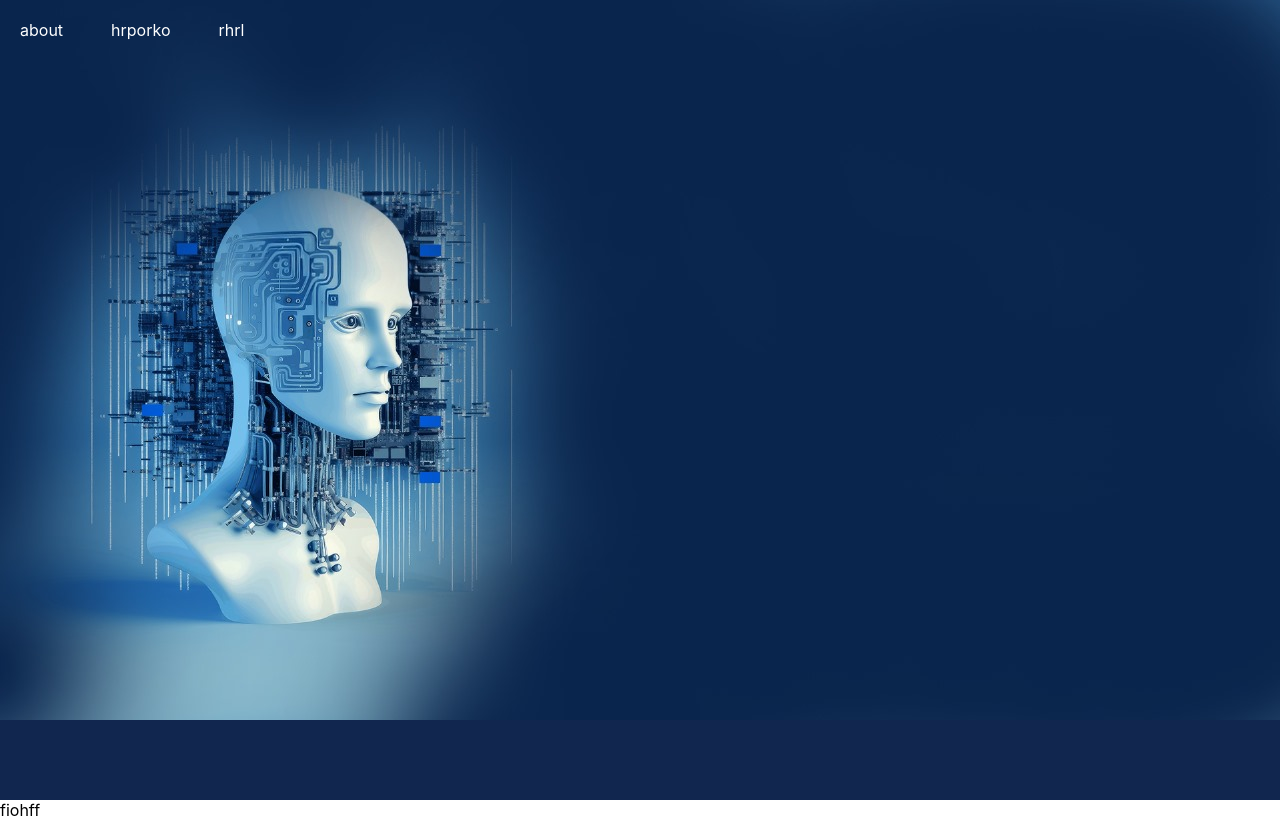
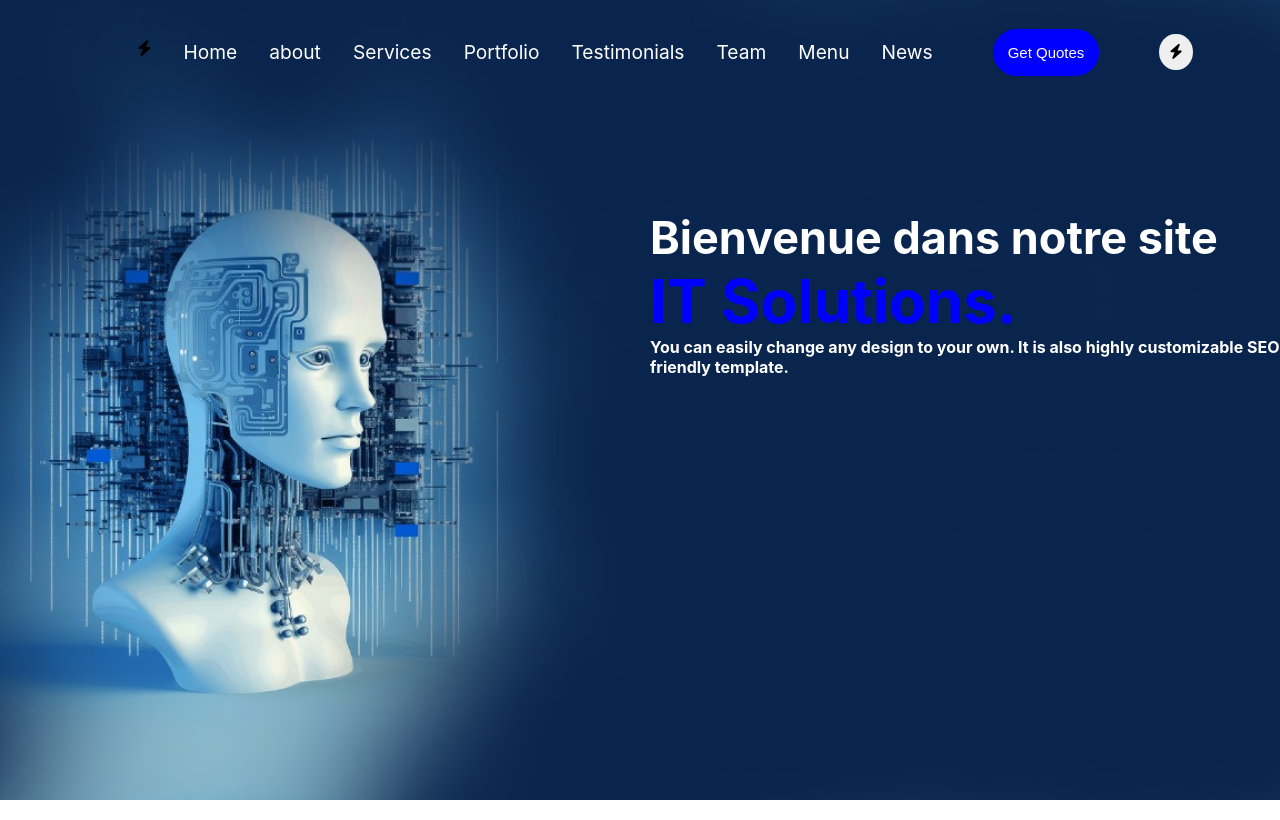
Before and after one commit to NizarDouirek/AlphaWeb, a React (Create React App) app: page / in a window 1280 px wide. Built offline with nearby package versions, Linux system fonts and the light colour scheme.

Commit message:
add Header

```diff
--- a/public/index.html
+++ b/public/index.html
@@ -15,6 +15,8 @@
       user's mobile device or desktop. See https://developers.google.com/web/fundamentals/web-app-manifest/
     -->
     <link rel="manifest" href="%PUBLIC_URL%/manifest.json" />
+    <link href="https://cdnjs.cloudflare.com/ajax/libs/font-awesome/6.4.0/css/all.min.css" rel="stylesheet">
+
     <script type="module" src="https://unpkg.com/ionicons@7.1.0/dist/ionicons/ionicons.esm.js"></script>
 <script nomodule src="https://unpkg.com/ionicons@7.1.0/dist/ionicons/ionicons.js"></script>
     <!--
--- a/src/composant/Header/header.css
+++ b/src/composant/Header/header.css
@@ -1,21 +1,58 @@
-.header{
+.header {
   background: transparent;
   padding: 20px;
   position: fixed;
+  width: 100%;
+  top: 0;
   text-align: center;
-    align-items: center;
   display: flex;
   justify-content: center;
+  z-index: 10;
+  align-items: center;
 }
-.nav ul{
+.icon1{
+  margin-left: 30px;
+}
+.nav ul {
   display: flex;
-    gap: 3rem;
+  gap: 2rem;
   justify-content: center;
+  padding: 0;
+  margin: 20px;
+}
 
+.nav li {
+  list-style: none;
+  color: white;
+  font-size: 1.2rem;
+  cursor: pointer;
+  transition: 0.3s ease;
 }
- li{
-    list-style: none;
+
+.nav a:hover {
+  color: blue;
+}
+a{
   text-decoration: none;
   color: white;
+}
+.btn-quotes{
+  padding: 15px;
+  font-size: 15px;
+  background-color: blue;
+  color: white;
+  border-radius: 30px;
+  border: none;
+  margin-left: 40px;
+}
+.mode{
+  border-radius: 50%;
+  padding: 10px;
+  border: none;
+  margin-left: 60px;
+}
+.icon{
+  font-size: 15px;
 
+  border-radius: 50%;
 }
--- a/src/composant/Header/header.jsx
+++ b/src/composant/Header/header.jsx
@@ -1,15 +1,32 @@
 import React from "react";
 import './header.css';
-export default function Header(){
-    return(
-        <div className="header">
-           <div className="nav">
-            <ul>
-            <li>about</li>
-            <li>hrporko</li>
-            <li>rhrl</li>
+
+export default function Header() {
+  return (
+    <div className="header">
+
+      <div className="nav">
+
+        <ul>
+           <i class="fas fa-bolt icon1"></i>
+            <li><a href="">Home</a></li>
+            <li><a href="">about</a></li>
+            <li><a href="">Services</a></li>
+            <li><a href="">Portfolio</a></li>
+            <li><a href="">Testimonials</a></li>
+            <li><a href="">Team</a></li>
+            <li><a href="">Menu</a></li>
+            <li><a href="">News</a></li>
             </ul>
            </div>
-        </div>
-    )
+<div >
+             <button className="btn-quotes">Get Quotes</button>
+           </div>
+           <div>
+             <button  className="mode"><i class="fas fa-bolt icon"></i></button>
+           </div>
+
+
+    </div>
+  );
 }
--- a/src/pages/Home/home.css
+++ b/src/pages/Home/home.css
@@ -1,10 +1,28 @@
-body{
+
+.home {
+background:url('/public/bg.jpg');/* Chemin relatif depuis le fichier CSS */
+  background-repeat: no-repeat;
+  background-size: cover;
+  background-position: center;
+  background-color: #11264f;
+  height: 100vh;
+  display: flex;
+
 
 }
-.Ho{
-    background:url('/public/bg.jpg');
-    background-repeat: no-repeat;
-    background-color: #11264f;
 
-    height: 100vh;
+.welcome {
+  color: white;
+  /* font-size: 2rem; */
+  font-weight: bold;
+  margin-top: 210px;
+  margin-left: 650px;
 }
+.pp{
+    color: white;
+    font-size: 45px;
+}
+.ItS{
+    color: blue;
+    font-size: 60px;
+}
--- a/src/pages/Home/home.jsx
+++ b/src/pages/Home/home.jsx
@@ -1,15 +1,20 @@
 import React from "react";
-import './home.css'
+import './home.css';
 import Header from "../../composant/Header/header";
-export default function Home(){
-    return(
-<>
-        <div className="Ho">
-            <Header/>
+
+export default function Home() {
+  return (
+    <>
+      <div className="home">
+        <Header />
+        <div className="welcome">
+            <p className="pp"> Bienvenue dans notre site</p>
+
+          <p className="ItS">IT Solutions.
+       </p>
+       <p>You can easily change any design to your own. It is also highly customizable SEO friendly template.</p>
         </div>
-        <div>fiohff</div>
-        </>
-
-
-    )
+      </div>
+    </>
+  );
 }
```
Lines whose indentation alone changed are shown as unchanged.
